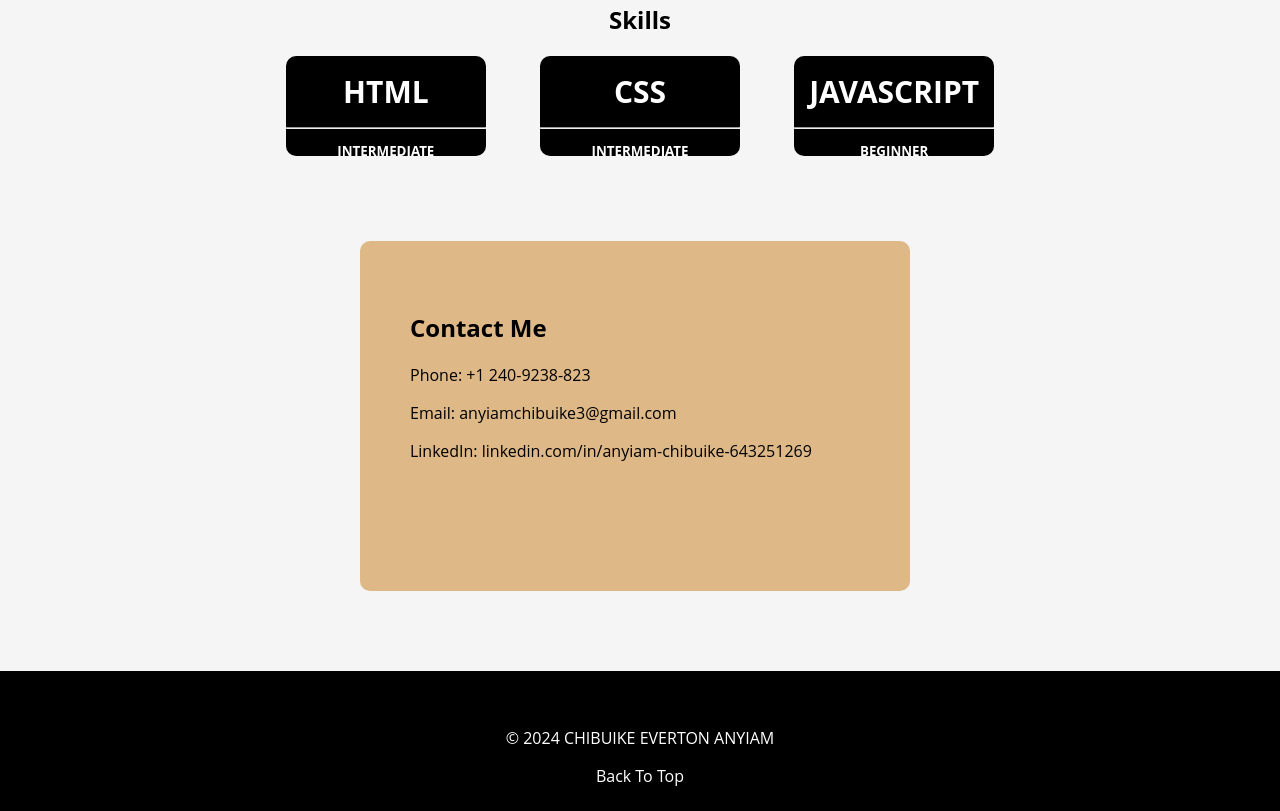
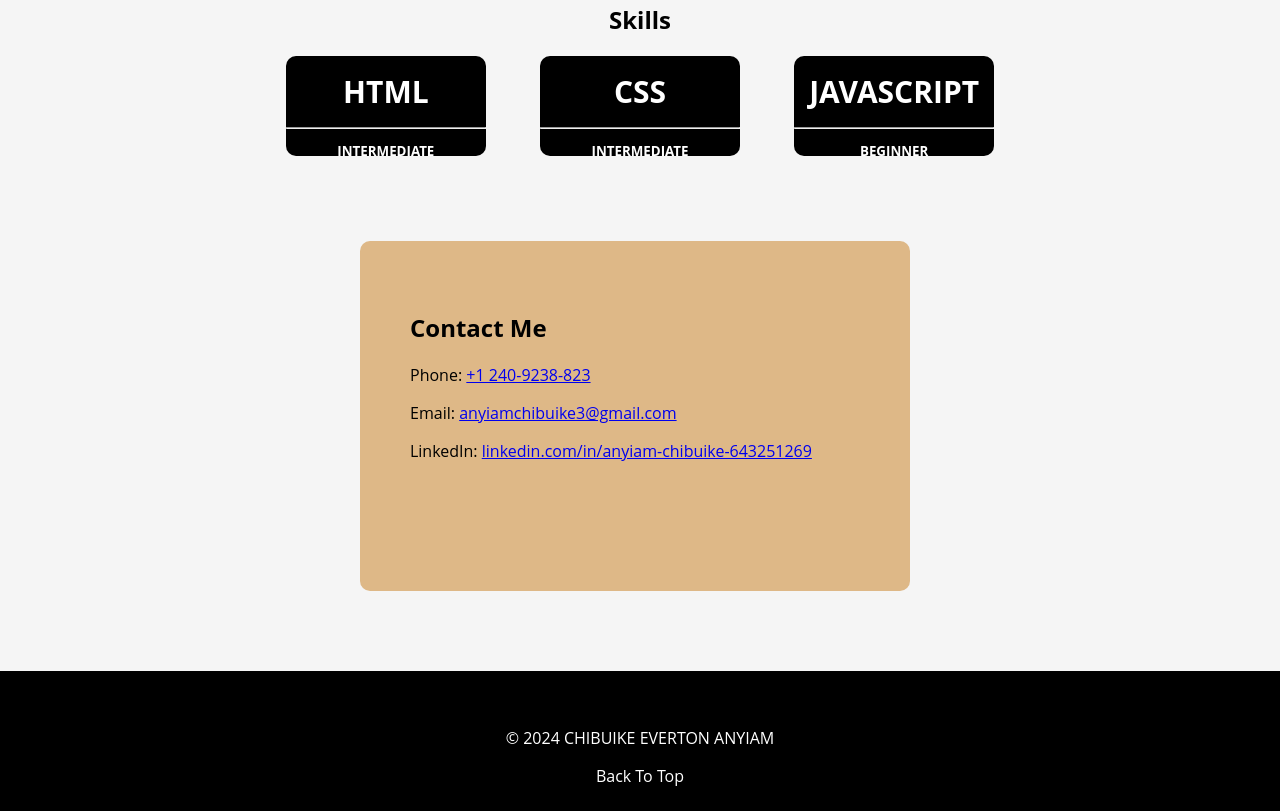
Before and after one commit to ike005/anyiamchibuike.github.io, a plain HTML site: page index.html in a window 1280 px wide. Shown: the part 1637-2448 px from the top of the page. Drawn offline with Linux system fonts and the light colour scheme.

Commit message:
Update index.html

```diff
--- a/index.html
+++ b/index.html
@@ -249,9 +249,9 @@
         <section id="contact">
             <div>
                 <h1>Contact Me</h1>
-                <p>Phone: +1 240-9238-823</p>
-                <p>Email: anyiamchibuike3@gmail.com</p>
-                <p>LinkedIn: linkedin.com/in/anyiam-chibuike-643251269</p>
+                <p>Phone: <a href="2409238823"> +1 240-9238-823</a> </p>
+                <p>Email: <a href="anyiamchibuike3@gmail.com"> anyiamchibuike3@gmail.com</a></p>
+                <p>LinkedIn: <a href="https://www.linkedin.com/in/anyiam-chibuike-643251269"> linkedin.com/in/anyiam-chibuike-643251269 </a></p>
             </div>
         </section>
         <footer>
```
